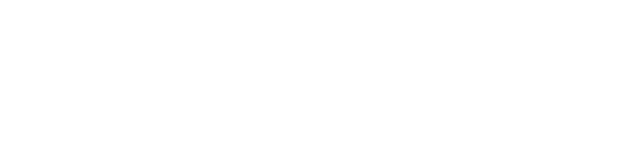
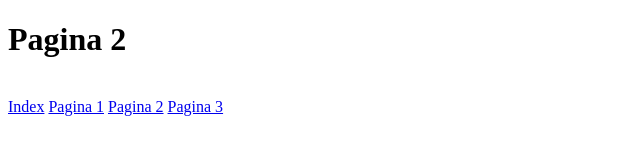
Before and after one commit to vargasjulio/proyecto, a plain HTML site: page pagina2.html in a window 1280 px wide. Shown: the whole page, without its empty margins (0-640 px from the left). Drawn offline with Linux system fonts and the light colour scheme.

Commit message:
tercera version

```diff
--- a/pagina2.html
+++ b/pagina2.html
@@ -1,10 +1,18 @@
 <!DOCTYPE html>
 <html lang="en">
 <head>
+	<link rel="stylesheet" href="estilos.css">
 	<meta charset="UTF-8">
-	<title>Document</title>
+	<title>pagina2</title>
 </head>
 <body>
 
+	<h1>Pagina 2</h1>
+	<br>
+
+	<a href="index.html">Index</a>
+	<a href="pagina1.html">Pagina 1</a>
+	<a href="pagina2.html">Pagina 2</a>
+	<a href="pagina3.html">Pagina 3</a>
 </body>
 </html>
```
Also changed, not shown: index.html (+9 -1 lines), pagina1.html (+9 -1 lines), pagina3.html (+9 -1 lines).
